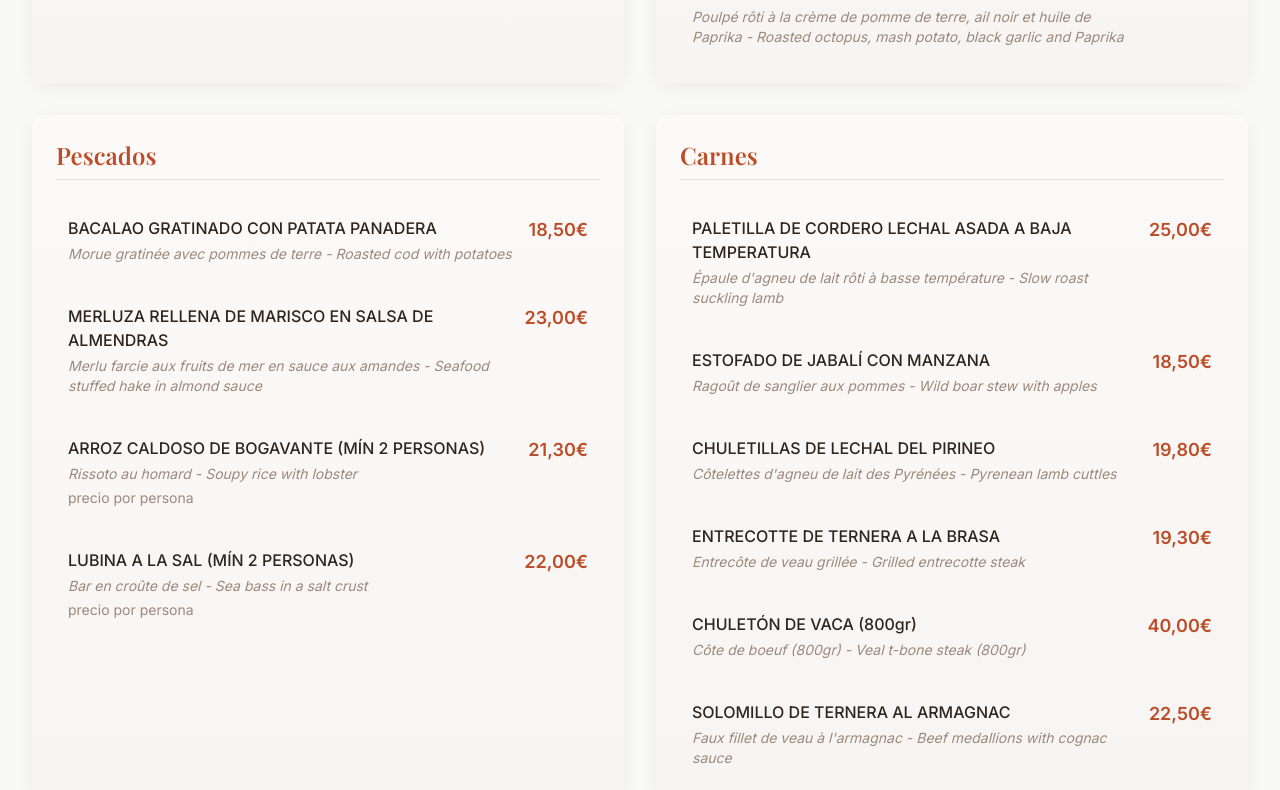
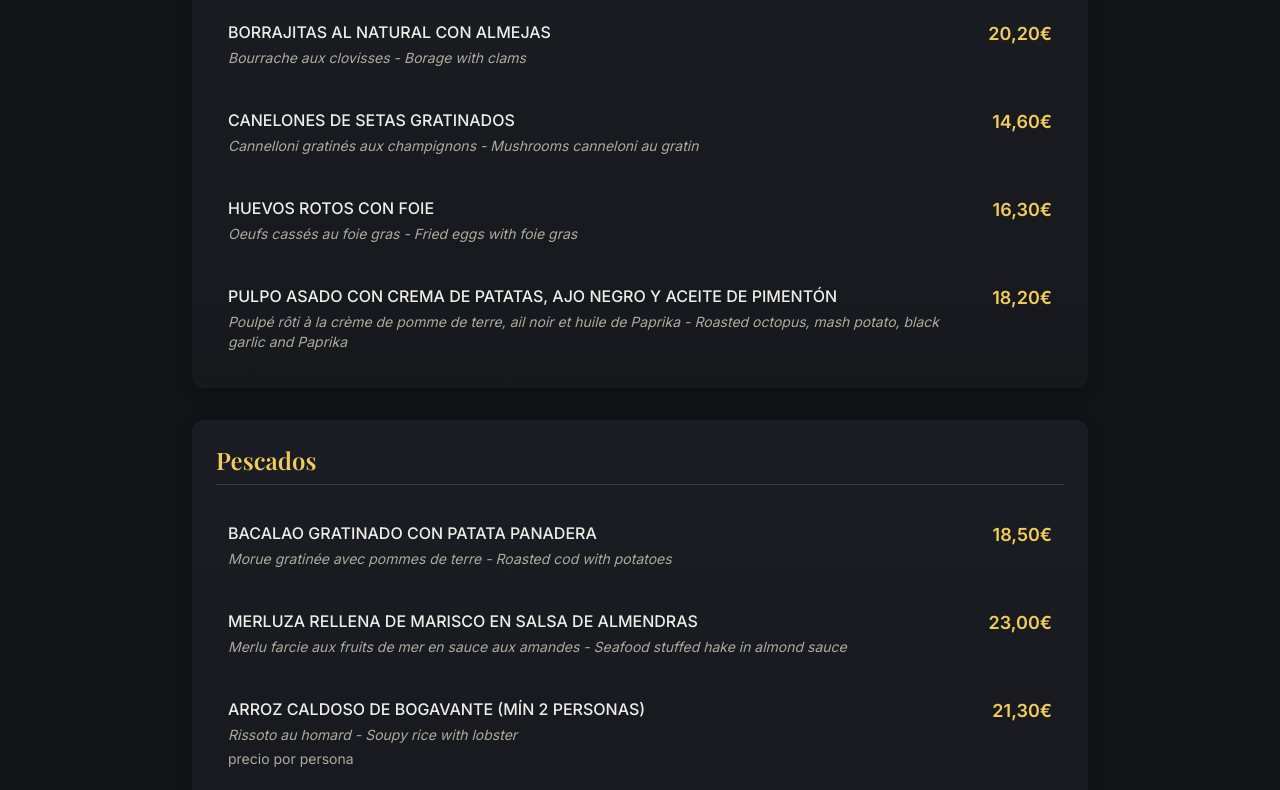
Before and after one commit to itorretrad/meson-serrablo-cuisine, a React (Vite) app: page / in a window 1280 px wide. Shown: the part 1610-2400 px from the top of the page. Built offline with nearby package versions, Linux system fonts and the light colour scheme; the HTML template or start-up script is replaced by a standard one.

Commit message:
Refactor: Darken color palette and center content

```diff
--- a/src/components/MainMenu.tsx
+++ b/src/components/MainMenu.tsx
@@ -179,17 +179,11 @@ const MainMenu = () => {
           </p>
         </div>
 
-        <div className="grid grid-cols-1 lg:grid-cols-2 gap-8 mb-8">
+        <div className="max-w-4xl mx-auto space-y-8">
           <MenuSection title="Entrantes Fríos" items={entrantesFrios} />
           <MenuSection title="Entrantes Calientes" items={entrantesCalientes} />
-        </div>
-
-        <div className="grid grid-cols-1 lg:grid-cols-2 gap-8 mb-8">
           <MenuSection title="Pescados" items={pescados} />
           <MenuSection title="Carnes" items={carnes} />
-        </div>
-
-        <div className="max-w-4xl mx-auto">
           <MenuSection title="Postres Caseros" items={postres} />
         </div>
 
--- a/src/components/SpecialMenus.tsx
+++ b/src/components/SpecialMenus.tsx
@@ -37,7 +37,7 @@ const SpecialMenus = () => {
           </p>
         </div>
 
-        <div className="grid grid-cols-1 lg:grid-cols-2 gap-8 mb-8">
+        <div className="max-w-4xl mx-auto space-y-8 mb-8">
           {/* Menú del Día */}
           <div className="bg-gradient-card rounded-lg p-8 shadow-medium hover:shadow-strong transition-all duration-300">
             <div className="text-center mb-6">
@@ -102,7 +102,7 @@ const SpecialMenus = () => {
           </div>
 
           {/* Menús Premium y otros */}
-          <div className="space-y-6">
+          <div className="space-y-6 max-w-2xl mx-auto">
             <div className="bg-gradient-card rounded-lg p-6 shadow-soft">
               <h3 className="text-xl font-serif font-semibold text-primary mb-4">
                 Menús con Bodega Superior
--- a/src/components/TerrazaMenu.tsx
+++ b/src/components/TerrazaMenu.tsx
@@ -41,7 +41,7 @@ const TerrazaMenu = () => {
           </p>
         </div>
 
-        <div className="grid grid-cols-1 lg:grid-cols-2 xl:grid-cols-3 gap-8">
+        <div className="max-w-4xl mx-auto space-y-8">
           <MenuSection title="Raciones" items={raciones} />
           <MenuSection title="Pescados" items={pescados} />
           <MenuSection title="Carnes" items={carnes} />
--- a/src/components/WineMenu.tsx
+++ b/src/components/WineMenu.tsx
@@ -121,16 +121,11 @@ const WineMenu = () => {
           </p>
         </div>
 
-        <div className="grid grid-cols-1 lg:grid-cols-2 gap-8 mb-8">
+        <div className="max-w-4xl mx-auto space-y-8">
           <RegionSection title="Tintos" regions={tintos} />
-          <div className="space-y-8">
-            <WineSection title="Rosados" wines={rosados} />
-            <WineSection title="Cavas y Champagnes" wines={cavas} />
-          </div>
-        </div>
-
-        <div className="grid grid-cols-1 lg:grid-cols-2 gap-8">
+          <WineSection title="Rosados" wines={rosados} />
           <WineSection title="Blancos" wines={blancos} />
+          <WineSection title="Cavas y Champagnes" wines={cavas} />
           <WineSection title="Otros" wines={otros} />
         </div>
 
--- a/src/index.css
+++ b/src/index.css
@@ -2,64 +2,64 @@
 @tailwind components;
 @tailwind utilities;
 
-/* Mesón Serrablo Design System - Elegant Spanish Restaurant Theme
+/* Mesón Serrablo Design System - Dark Elegant Spanish Restaurant Theme
 All colors MUST be HSL.
 */
 
 @layer base {
   :root {
-    /* Background palette - warm, inviting tones */
-    --background: 35 15% 97%;
-    --foreground: 25 20% 15%;
-    --surface: 30 25% 95%;
+    /* Dark background palette - sophisticated night atmosphere */
+    --background: 220 15% 8%;
+    --foreground: 45 20% 92%;
+    --surface: 220 12% 12%;
 
-    /* Card system with warmth */
-    --card: 35 20% 98%;
-    --card-foreground: 25 25% 20%;
+    /* Card system with dark elegance */
+    --card: 220 15% 10%;
+    --card-foreground: 45 15% 90%;
 
     /* Popover elements */
-    --popover: 35 20% 98%;
-    --popover-foreground: 25 25% 20%;
+    --popover: 220 15% 10%;
+    --popover-foreground: 45 15% 90%;
 
-    /* Primary - terracotta/rust elegance */
-    --primary: 15 65% 45%;
-    --primary-foreground: 35 15% 97%;
-    --primary-dark: 15 70% 35%;
-    --primary-light: 15 45% 75%;
+    /* Primary - warm gold elegance */
+    --primary: 45 85% 65%;
+    --primary-foreground: 220 15% 8%;
+    --primary-dark: 45 75% 55%;
+    --primary-light: 45 95% 75%;
 
-    /* Secondary - warm gold */
-    --secondary: 45 85% 85%;
-    --secondary-foreground: 25 25% 20%;
-    --secondary-dark: 45 60% 45%;
+    /* Secondary - charcoal sophistication */
+    --secondary: 220 10% 18%;
+    --secondary-foreground: 45 15% 90%;
+    --secondary-dark: 220 15% 12%;
 
-    /* Accent - deep burgundy */
-    --accent: 345 40% 35%;
-    --accent-foreground: 35 15% 97%;
-    --accent-light: 345 35% 55%;
+    /* Accent - deep wine red */
+    --accent: 345 60% 45%;
+    --accent-foreground: 45 15% 95%;
+    --accent-light: 345 50% 65%;
 
-    /* Muted tones */
-    --muted: 30 15% 92%;
-    --muted-foreground: 25 15% 55%;
+    /* Muted dark tones */
+    --muted: 220 8% 22%;
+    --muted-foreground: 45 10% 65%;
 
     /* Utility colors */
-    --destructive: 0 84.2% 60.2%;
-    --destructive-foreground: 210 40% 98%;
-    --border: 30 20% 88%;
-    --input: 30 20% 90%;
-    --ring: 15 65% 45%;
+    --destructive: 0 65% 55%;
+    --destructive-foreground: 45 15% 95%;
+    --border: 220 10% 25%;
+    --input: 220 12% 15%;
+    --ring: 45 85% 65%;
 
     /* Design system extensions */
     --radius: 0.75rem;
 
-    /* Custom gradients for restaurant ambiance */
-    --gradient-hero: linear-gradient(135deg, hsl(15 65% 45%) 0%, hsl(345 40% 35%) 100%);
-    --gradient-card: linear-gradient(180deg, hsl(35 20% 98%) 0%, hsl(30 15% 96%) 100%);
-    --gradient-accent: linear-gradient(90deg, hsl(45 85% 85%) 0%, hsl(45 60% 75%) 100%);
+    /* Custom dark gradients for sophisticated ambiance */
+    --gradient-hero: linear-gradient(135deg, hsl(220 15% 8%) 0%, hsl(345 30% 15%) 100%);
+    --gradient-card: linear-gradient(180deg, hsl(220 15% 12%) 0%, hsl(220 12% 10%) 100%);
+    --gradient-accent: linear-gradient(90deg, hsl(220 10% 18%) 0%, hsl(220 8% 22%) 100%);
 
-    /* Elegant shadows */
-    --shadow-soft: 0 4px 20px -8px hsl(25 25% 20% / 0.15);
-    --shadow-medium: 0 8px 30px -12px hsl(25 25% 20% / 0.25);
-    --shadow-strong: 0 20px 40px -16px hsl(25 25% 20% / 0.4);
+    /* Dark elegant shadows */
+    --shadow-soft: 0 4px 20px -8px hsl(0 0% 0% / 0.4);
+    --shadow-medium: 0 8px 30px -12px hsl(0 0% 0% / 0.6);
+    --shadow-strong: 0 20px 40px -16px hsl(0 0% 0% / 0.8);
 
     /* Smooth transitions */
     --transition-smooth: all 0.3s cubic-bezier(0.4, 0, 0.2, 1);
@@ -83,48 +83,48 @@ All colors MUST be HSL.
   }
 
   .dark {
-    /* Dark theme - elegant evening restaurant atmosphere */
-    --background: 25 25% 8%;
-    --foreground: 35 15% 92%;
-    --surface: 25 20% 12%;
+    /* Even darker theme for ultra-sophisticated ambiance */
+    --background: 220 20% 4%;
+    --foreground: 45 25% 95%;
+    --surface: 220 18% 6%;
 
-    --card: 25 20% 10%;
-    --card-foreground: 35 15% 92%;
+    --card: 220 20% 6%;
+    --card-foreground: 45 20% 95%;
 
-    --popover: 25 20% 10%;
-    --popover-foreground: 35 15% 92%;
+    --popover: 220 20% 6%;
+    --popover-foreground: 45 20% 95%;
 
-    --primary: 15 55% 55%;
-    --primary-foreground: 25 25% 8%;
-    --primary-dark: 15 60% 45%;
-    --primary-light: 15 40% 65%;
+    --primary: 45 90% 70%;
+    --primary-foreground: 220 20% 4%;
+    --primary-dark: 45 80% 60%;
+    --primary-light: 45 100% 80%;
 
-    --secondary: 25 20% 15%;
-    --secondary-foreground: 35 15% 92%;
-    --secondary-dark: 25 25% 12%;
+    --secondary: 220 15% 10%;
+    --secondary-foreground: 45 20% 95%;
+    --secondary-dark: 220 20% 6%;
 
-    --accent: 345 35% 45%;
-    --accent-foreground: 35 15% 92%;
-    --accent-light: 345 30% 65%;
+    --accent: 345 70% 50%;
+    --accent-foreground: 45 20% 95%;
+    --accent-light: 345 60% 70%;
 
-    --muted: 25 15% 18%;
-    --muted-foreground: 35 10% 65%;
+    --muted: 220 12% 15%;
+    --muted-foreground: 45 15% 70%;
 
-    --destructive: 0 62.8% 50%;
-    --destructive-foreground: 35 15% 92%;
-    --border: 25 20% 20%;
-    --input: 25 20% 15%;
-    --ring: 15 55% 55%;
+    --destructive: 0 70% 60%;
+    --destructive-foreground: 45 20% 95%;
+    --border: 220 15% 20%;
+    --input: 220 18% 8%;
+    --ring: 45 90% 70%;
 
-    /* Dark theme gradients */
-    --gradient-hero: linear-gradient(135deg, hsl(15 55% 35%) 0%, hsl(345 35% 25%) 100%);
-    --gradient-card: linear-gradient(180deg, hsl(25 20% 12%) 0%, hsl(25 15% 10%) 100%);
-    --gradient-accent: linear-gradient(90deg, hsl(25 20% 15%) 0%, hsl(25 15% 18%) 100%);
+    /* Ultra-dark theme gradients */
+    --gradient-hero: linear-gradient(135deg, hsl(220 20% 4%) 0%, hsl(345 40% 10%) 100%);
+    --gradient-card: linear-gradient(180deg, hsl(220 20% 8%) 0%, hsl(220 18% 6%) 100%);
+    --gradient-accent: linear-gradient(90deg, hsl(220 15% 10%) 0%, hsl(220 12% 15%) 100%);
 
-    /* Dark shadows */
-    --shadow-soft: 0 4px 20px -8px hsl(0 0% 0% / 0.3);
-    --shadow-medium: 0 8px 30px -12px hsl(0 0% 0% / 0.4);
-    --shadow-strong: 0 20px 40px -16px hsl(0 0% 0% / 0.6);
+    /* Ultra-dark shadows */
+    --shadow-soft: 0 4px 20px -8px hsl(0 0% 0% / 0.6);
+    --shadow-medium: 0 8px 30px -12px hsl(0 0% 0% / 0.8);
+    --shadow-strong: 0 20px 40px -16px hsl(0 0% 0% / 0.9);
   }
 }
 
```
